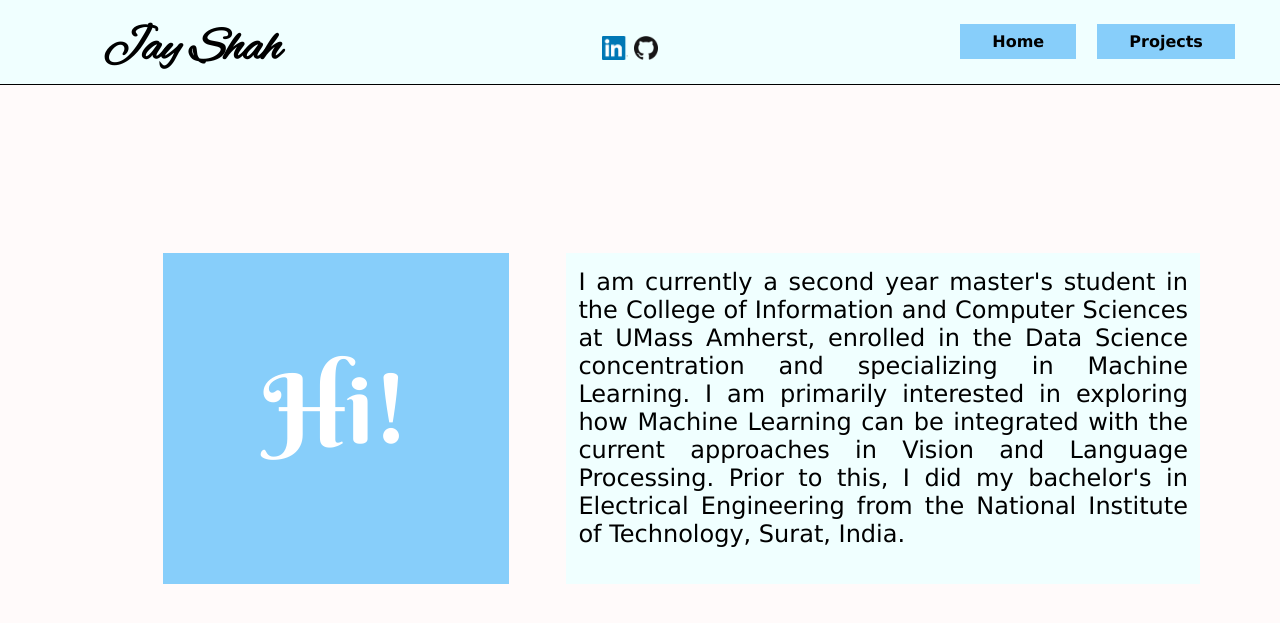
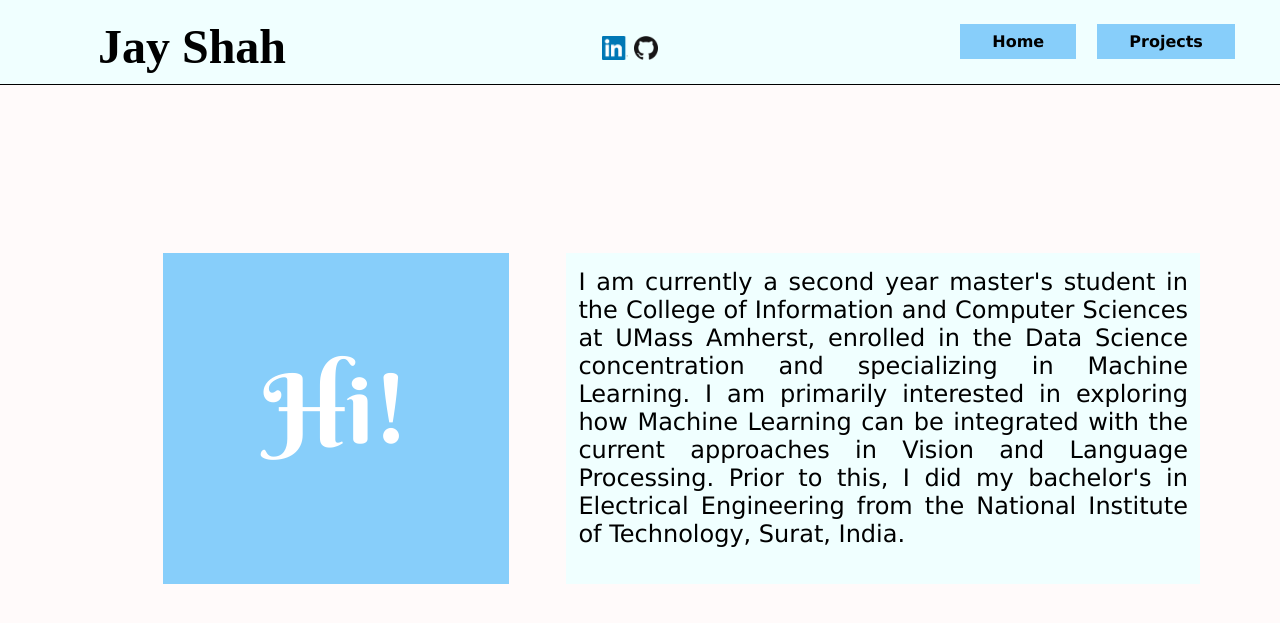
Before and after one commit to jshcs/jshcs.github.io, a Jekyll site: the page built from index.html, in a window 1280 px wide. Shown: the top 623 px of the page. Built offline with Jekyll 4.4.1, drawn with Linux system fonts in a browser that asks for light colours; some web fonts are replaced.

Commit message:
changed font family for name

```diff
--- a/_layouts/default.html
+++ b/_layouts/default.html
@@ -3,6 +3,7 @@
   <title>{{page.title}}</title>
   <link rel="stylesheet" type="text/css" href="/css/main.css">
   <link href='https://fonts.googleapis.com/css?family=Alex Brush' rel='stylesheet'>
+  <link href='https://fonts.googleapis.com/css?family=Averia Serif Libre' rel='stylesheet'>
   <link href='https://fonts.googleapis.com/css?family=Berkshire Swash' rel='stylesheet'>
 </head>
 <body>
--- a/css/main.css
+++ b/css/main.css
@@ -38,7 +38,8 @@ li{
   width:50%;
   text-align:center;
   font-size:300%;
-  font-family: "Alex Brush";
+  /*font-family: "Alex Brush";*/
+  font-family: 'Averia Serif Libre';
 
 }
 .nav-bar2 p{
```
